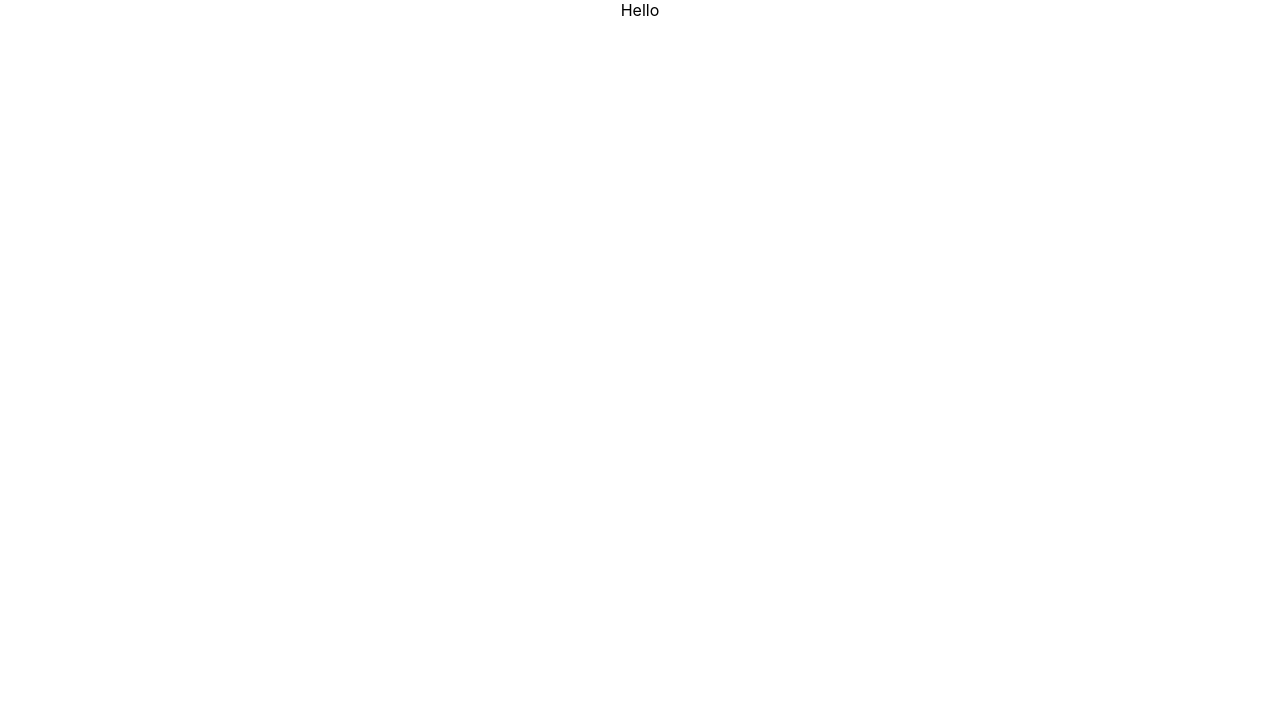
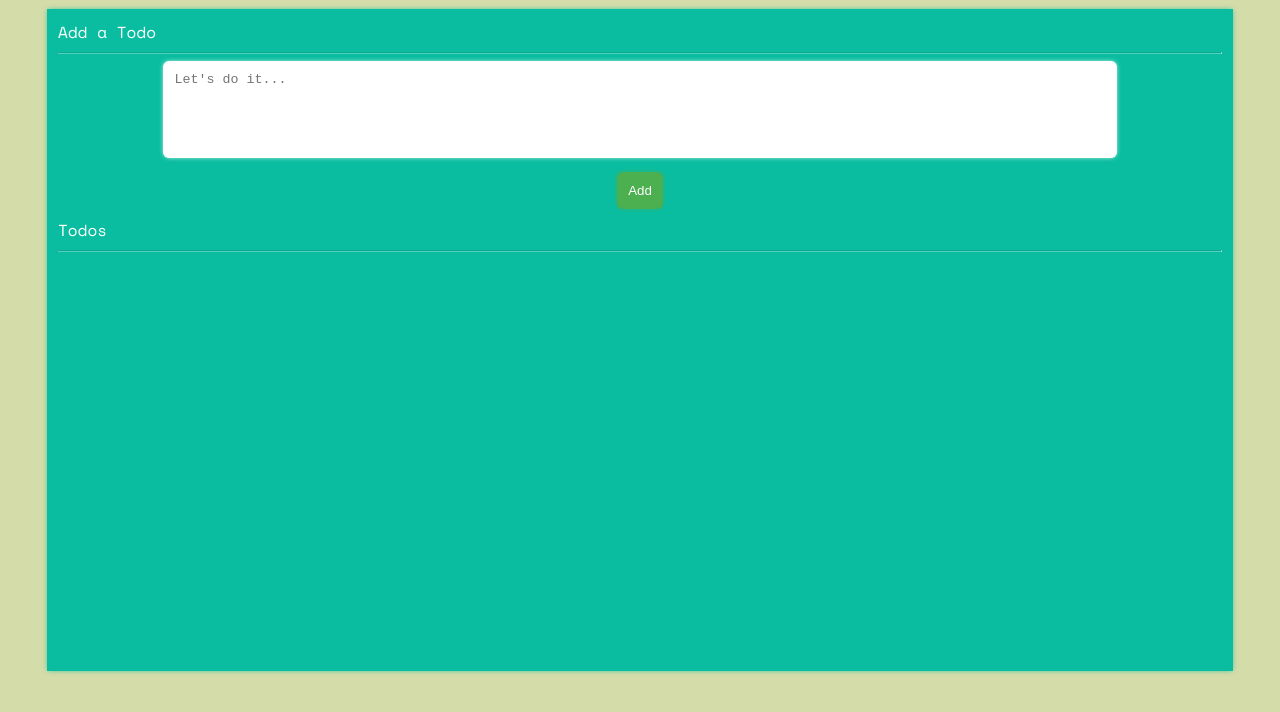
Before and after one commit to dabasajay/to-do-app, a React (Create React App) app: page / in a window 1280 px wide. Shown: the top 712 px of the page. Built offline with nearby package versions, Linux system fonts and the light colour scheme.

Commit message:
basic app setup and test setup

```diff
--- a/public/index.html
+++ b/public/index.html
@@ -24,7 +24,8 @@
       work correctly both with client-side routing and a non-root public URL.
       Learn how to configure a non-root public URL by running `npm run build`.
     -->
-    <title>React App</title>
+    <link href="https://fonts.googleapis.com/css2?family=Space+Mono&display=swap" rel="stylesheet">
+    <title>To-Do App</title>
   </head>
   <body>
     <noscript>You need to enable JavaScript to run this app.</noscript>
--- a/src/App.css
+++ b/src/App.css
@@ -1,3 +1,45 @@
 .App {
+  margin: 10px 3em;
+  padding: 10px;
+  background-color: #0ABDA0;
+  color: white;
+  /* color: #D4DCA9; */
+  box-shadow: #0ABDA0 0px 0px 0px 1px, #0ABDA0 0px 0px 5px;
+  -webkit-box-shadow: #0ABDA0 0px 0px 0px 1px, #0ABDA0 0px 0px 5px;
+  -moz-box-shadow: #0ABDA0 0px 0px 0px 1px, #0ABDA0 0px 0px 5px;
+  min-height: 40rem;
+}
+
+.form-textarea {
+  resize: none;
+  outline: none;
+  width: 80%;
+  border: none;
+  box-shadow: white 0px 0px 0px 1px, white 0px 0px 5px;
+  -webkit-box-shadow: white 0px 0px 0px 1px, white 0px 0px 5px;
+  -moz-box-shadow: white 0px 0px 0px 1px, white 0px 0px 5px;
+  border-radius: 5px;
+  padding: 10px;
+}
+
+.btn {
+  color: white;
+  background-color: #4CAF50;
+  border: none;
+  color: white;
+  padding: 10px;
   text-align: center;
+  text-decoration: none;
+  display: inline-block;
+  cursor: pointer;
+  border-radius: 5px;
+  margin: 10px 0;
+  box-shadow: #4CAF50 0px 0px 0px 1px, #4CAF50 0px 0px 5px;
+  -webkit-box-shadow: #4CAF50 0px 0px 0px 1px, #4CAF50 0px 0px 5px;
+  -moz-box-shadow: #4CAF50 0px 0px 0px 1px, #4CAF50 0px 0px 5px;
 }
+
+.hline {
+  border-top: 1px solid rgba(0, 0, 0, 0.1);
+  border-bottom: 1px solid rgba(255, 255, 255, 0.3);
+}
--- a/src/App.tsx
+++ b/src/App.tsx
@@ -1,10 +1,20 @@
-import React from 'react';
+import React from "react";
 import './App.css';
 
-function App() {
+const App = (props: Object) : JSX.Element => {
   return (
-    <div className="App">
-      Hello
+    <div className = 'App' data-test = 'component-app'>
+      <div>Add a Todo</div>
+      <hr className = 'hline'/>
+      <div style = {{textAlign: 'center'}}>
+        <form>
+          <textarea className = "form-textarea" placeholder = {'Let\'s do it...'} rows = {5}></textarea>
+          <br/>
+          <button type = "submit" className = "btn">Add</button>
+        </form>
+      </div>
+      <div>Todos</div>
+      <hr className = 'hline'/>
     </div>
   );
 }
--- a/src/index.css
+++ b/src/index.css
@@ -1,13 +1,9 @@
-body {
-  margin: 0;
-  font-family: -apple-system, BlinkMacSystemFont, 'Segoe UI', 'Roboto', 'Oxygen',
-    'Ubuntu', 'Cantarell', 'Fira Sans', 'Droid Sans', 'Helvetica Neue',
-    sans-serif;
+html, body {
+  width: 100%;
+  height: 100%;
+  margin: 0px;
+  font-family: 'Space Mono', monospace, Arial, Helvetica, sans-serif;
   -webkit-font-smoothing: antialiased;
   -moz-osx-font-smoothing: grayscale;
+  background-color: #D4DCA9;
 }
-
-code {
-  font-family: source-code-pro, Menlo, Monaco, Consolas, 'Courier New',
-    monospace;
-}
--- /dev/null
+++ b/src/utilities/testUtils.ts
@@ -0,0 +1,5 @@
+import { ShallowWrapper } from 'enzyme';
+
+export const findByTestAttr = (wrapper: ShallowWrapper, value: String) : ShallowWrapper => {
+    return wrapper.find(`[data-test="${value}"]`);
+}
```
Also changed, not shown: src/setupTests.ts (+7 -0 lines), 1 other file (tests, documents, lock files or other folders).
